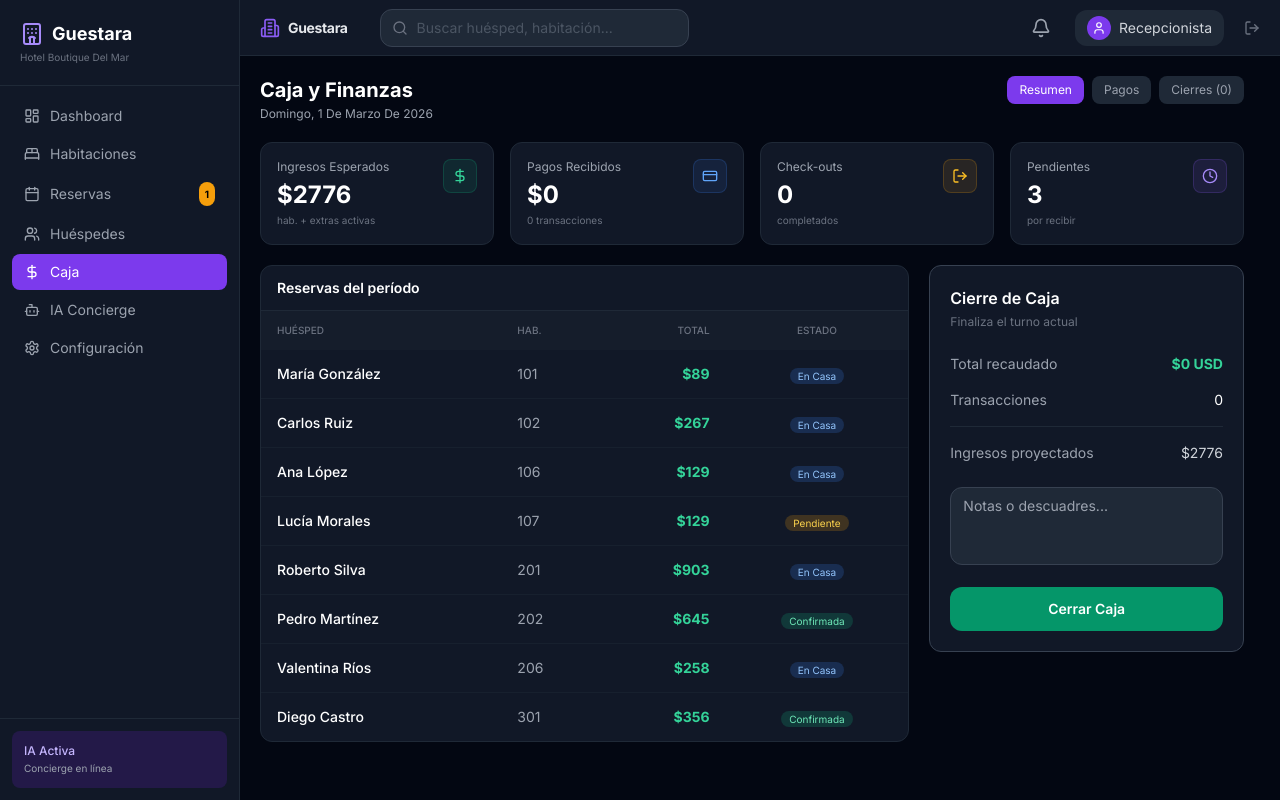
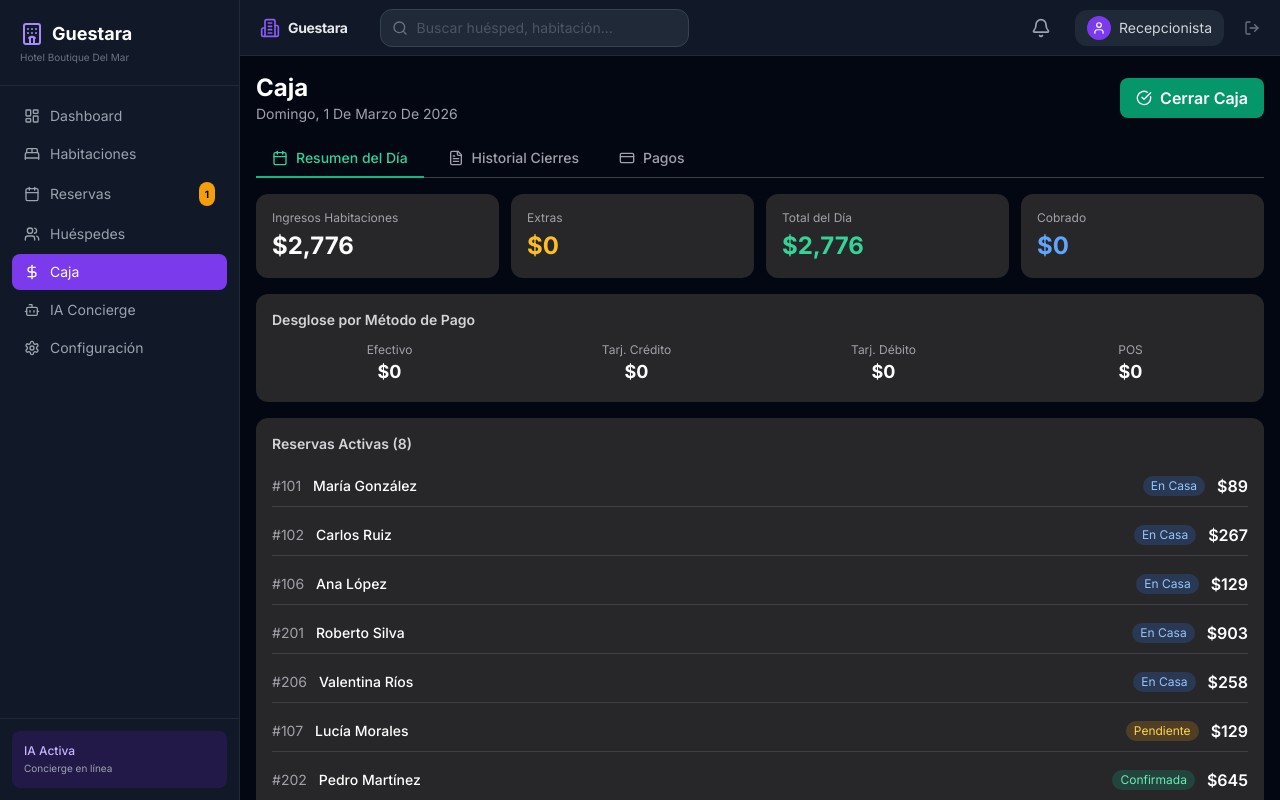
Before and after one commit to guestara-dev/guestara, a Next.js app: page /caja in a window 1280 px wide. Built offline with nearby package versions, Linux system fonts and the light colour scheme.

Commit message:
feat(caja): complete page with payments tab, KPIs, history & dialogs

```diff
--- a/app/caja/page.tsx
+++ b/app/caja/page.tsx
@@ -2,14 +2,13 @@
 import { useState } from 'react'
 import { useStore } from '@/lib/store'
 import AlertDialog from '@/components/AlertDialog'
-import { DollarSign, TrendingUp, LogOut, LogIn, Calendar, CheckCircle, Clock, FileText, CreditCard } from 'lucide-react'
+import { DollarSign, TrendingUp, LogOut, LogIn, Calendar, CheckCircle, Clock, FileText, CreditCard, X } from 'lucide-react'
 
 const statusCls: Record<string,string> = {
   'checked-in':'bg-blue-500/20 text-blue-300', 'completed':'bg-gray-500/20 text-gray-400',
   'confirmed':'bg-emerald-500/20 text-emerald-300', 'pending':'bg-amber-500/20 text-amber-300',
   'cancelled':'bg-red-500/20 text-red-400',
 }
-
 const statusLabel: Record<string,string> = {
   'checked-in':'En Casa', completed:'Completada', confirmed:'Confirmada',
   pending:'Pendiente', cancelled:'Cancelada',
@@ -24,187 +23,179 @@ export default function CajaPage() {
   const today = new Date().toLocaleDateString('es-CL', { weekday:'long', year:'numeric', month:'long', day:'numeric' })
 
   const checkoutsHoy = reservations.filter(r => r.status === 'completed')
-  const checkinsHoy = reservations.filter(r => r.status === 'checked-in')
-  const pendientes = reservations.filter(r => ['pending','confirmed'].includes(r.status))
+  const checkinsHoy  = reservations.filter(r => r.status === 'checked-in')
+  const pendientes   = reservations.filter(r => ['pending','confirmed'].includes(r.status))
 
-  const roomsTotal = reservations.filter(r => r.status !== 'cancelled').reduce((s,r) => s + r.amount, 0)
-  const extrasTotal = (extras ?? []).reduce((s,e) => s + e.total, 0)
-  const grandTotal = roomsTotal + extrasTotal
+  const roomsTotal   = reservations.filter(r => r.status !== 'cancelled').reduce((s,r) => s + r.amount, 0)
+  const extrasTotal  = (extras ?? []).reduce((s,e) => s + e.total, 0)
+  const grandTotal   = roomsTotal + extrasTotal
 
-  // Pagos del período (hoy)
   const paymentsTotal = (payments ?? []).reduce((s,p) => s + p.totalAmount, 0)
+  const payByMethod = (method: string) => (payments ?? []).filter(p => p.method === method).reduce((s,p) => s + p.totalAmount, 0)
 
-  const lastClosing = cashClosings.length > 0 ? cashClosings[0] : null
+  const handleClose = () => {
+    closeCaja({ notes, roomsTotal, extrasTotal, grandTotal, checkoutsCount: checkoutsHoy.length, checkinsCount: checkinsHoy.length, newReservations: pendientes.length })
+    setNotes('')
+    setConfirm(false)
+  }
 
-  const stats = [
-    { label:'Ingresos Esperados', value:`$${grandTotal}`, sub:'hab. + extras activas',
-      icon:DollarSign, cls:'text-emerald-400 bg-emerald-500/10 border-emerald-500/20' },
-    { label:'Pagos Recibidos', value:`$${paymentsTotal}`, sub:`${(payments??[]).length} transacciones`,
-      icon:CreditCard, cls:'text-blue-400 bg-blue-500/10 border-blue-500/20' },
-    { label:'Check-outs', value:String(checkoutsHoy.length), sub:'completados',
-      icon:LogOut, cls:'text-amber-400 bg-amber-500/10 border-amber-500/20' },
-    { label:'Pendientes', value:String(pendientes.length), sub:'por recibir',
-      icon:Clock, cls:'text-violet-400 bg-violet-500/10 border-violet-500/20' },
-  ]
+  const tabs = [{ id:'hoy', label:'Resumen del Día', icon: Calendar },{ id:'historial', label:'Historial Cierres', icon: FileText },{ id:'pagos', label:'Pagos', icon: CreditCard }] as const
 
   return (
-    <div className="p-5 space-y-5 max-w-5xl">
+    <div className="p-4 space-y-4">
       {/* Header */}
-      <div className="flex items-start justify-between">
+      <div className="flex items-center justify-between">
         <div>
-          <h1 className="text-xl font-bold">Caja y Finanzas</h1>
-          <p className="text-gray-400 text-xs mt-0.5 capitalize">{today}</p>
-          {lastClosing && (
-            <p className="text-[10px] text-gray-600 mt-1">
-              Último cierre: {lastClosing.date} — ${lastClosing.grandTotal} USD
-            </p>
-          )}
+          <h1 className="text-2xl font-bold text-white">Caja</h1>
+          <p className="text-sm text-zinc-400 capitalize">{today}</p>
         </div>
-        <div className="flex gap-2">
-          {(['hoy','pagos','historial'] as const).map(t => (
-            <button key={t} onClick={() => setTab(t)}
-              className={`px-3 py-1.5 rounded-lg text-xs transition-colors ${
-                tab===t ? 'bg-violet-600 text-white' : 'bg-gray-800 text-gray-400 hover:text-white'
+        <button onClick={() => setConfirm(true)}
+          className="flex items-center gap-2 bg-emerald-600 hover:bg-emerald-500 text-white px-4 py-2 rounded-lg font-semibold transition">
+          <CheckCircle className="w-4 h-4" /> Cerrar Caja
+        </button>
+      </div>
+
+      {/* Tabs */}
+      <div className="flex gap-2 border-b border-zinc-700">
+        {tabs.map(t => (
+          <button key={t.id} onClick={() => setTab(t.id)}
+            className={`flex items-center gap-2 px-4 py-2 text-sm font-medium transition border-b-2 -mb-px ${
+              tab === t.id ? 'border-emerald-500 text-emerald-400' : 'border-transparent text-zinc-400 hover:text-white'
             }`}>
-              {t==='hoy' ? 'Resumen' : t==='pagos' ? 'Pagos' : `Cierres (${cashClosings.length})`}
+            <t.icon className="w-4 h-4" />{t.label}
           </button>
+        ))}
+      </div>
+
+      {/* TAB: HOY */}
+      {tab === 'hoy' && (
+        <div className="space-y-4">
+          {/* KPI Cards */}
+          <div className="grid grid-cols-2 md:grid-cols-4 gap-3">
+            <div className="bg-zinc-800 rounded-xl p-4">
+              <p className="text-xs text-zinc-400 mb-1">Ingresos Habitaciones</p>
+              <p className="text-2xl font-bold text-white">${roomsTotal.toLocaleString()}</p>
+            </div>
+            <div className="bg-zinc-800 rounded-xl p-4">
+              <p className="text-xs text-zinc-400 mb-1">Extras</p>
+              <p className="text-2xl font-bold text-amber-400">${extrasTotal.toLocaleString()}</p>
+            </div>
+            <div className="bg-zinc-800 rounded-xl p-4">
+              <p className="text-xs text-zinc-400 mb-1">Total del Día</p>
+              <p className="text-2xl font-bold text-emerald-400">${grandTotal.toLocaleString()}</p>
+            </div>
+            <div className="bg-zinc-800 rounded-xl p-4">
+              <p className="text-xs text-zinc-400 mb-1">Cobrado</p>
+              <p className="text-2xl font-bold text-blue-400">${paymentsTotal.toLocaleString()}</p>
+            </div>
+          </div>
+
+          {/* Desglose por método de pago */}
+          <div className="bg-zinc-800 rounded-xl p-4">
+            <h3 className="text-sm font-semibold text-zinc-300 mb-3">Desglose por Método de Pago</h3>
+            <div className="grid grid-cols-2 md:grid-cols-4 gap-3">
+              {[{key:'cash',label:'Efectivo'},{key:'card_credit',label:'Tarj. Crédito'},{key:'card_debit',label:'Tarj. Débito'},{key:'pos',label:'POS'}].map(m=>(
+                <div key={m.key} className="text-center">
+                  <p className="text-xs text-zinc-400">{m.label}</p>
+                  <p className="text-lg font-bold text-white">${payByMethod(m.key).toLocaleString()}</p>
+                </div>
               ))}
             </div>
           </div>
 
-      {tab === 'hoy' && (
-        <>
-          {/* Stats */}
-          <div className="grid grid-cols-4 gap-4">
-            {stats.map(({ label,value,sub,icon:Icon,cls }) => (
-              <div key={label} className="bg-gray-900 border border-gray-800 rounded-xl p-4">
-                <div className="flex items-start justify-between">
-                  <div>
-                    <p className="text-xs text-gray-400">{label}</p>
-                    <p className="text-2xl font-bold mt-1">{value}</p>
-                    <p className="text-[10px] text-gray-500 mt-0.5">{sub}</p>
+          {/* Reservas activas */}
+          <div className="bg-zinc-800 rounded-xl p-4">
+            <h3 className="text-sm font-semibold text-zinc-300 mb-3">Reservas Activas ({checkinsHoy.length + pendientes.length})</h3>
+            <div className="space-y-2">
+              {[...checkinsHoy, ...pendientes].map(r => (
+                <div key={r.id} className="flex items-center justify-between py-2 border-b border-zinc-700 last:border-0">
+                  <div className="flex items-center gap-3">
+                    <span className="text-zinc-400 text-sm">#{r.room}</span>
+                    <span className="text-white text-sm font-medium">{r.guest}</span>
                   </div>
-                  <div className={`p-2 rounded-lg border ${cls}`}><Icon className="w-4 h-4"/></div>
+                  <div className="flex items-center gap-3">
+                    <span className={`text-xs px-2 py-0.5 rounded-full ${statusCls[r.status]}`}>{statusLabel[r.status]}</span>
+                    <span className="text-white font-semibold">${r.amount.toLocaleString()}</span>
                   </div>
                 </div>
               ))}
             </div>
+          </div>
 
-          <div className="grid grid-cols-3 gap-5">
-            {/* Actividad Reciente */}
-            <div className="col-span-2 space-y-5">
-              <div className="bg-gray-900 border border-gray-800 rounded-xl overflow-hidden">
-                <div className="px-4 py-3 border-b border-gray-800 flex items-center justify-between">
-                  <h2 className="text-sm font-semibold">Reservas del período</h2>
+          {/* Notas */}
+          <div className="bg-zinc-800 rounded-xl p-4">
+            <label className="text-sm text-zinc-400 block mb-2">Notas del cierre</label>
+            <textarea value={notes} onChange={e => setNotes(e.target.value)}
+              placeholder="Observaciones, incidencias, etc..."
+              className="w-full bg-zinc-700 text-white text-sm rounded-lg p-3 h-24 resize-none border border-zinc-600 focus:outline-none focus:border-emerald-500" />
           </div>
-                <div className="overflow-x-auto">
-                  <table className="w-full text-left">
-                    <thead className="text-[10px] text-gray-500 uppercase bg-gray-800/30">
-                      <tr>
-                        <th className="px-4 py-3 font-medium">Huésped</th>
-                        <th className="px-4 py-3 font-medium">Hab.</th>
-                        <th className="px-4 py-3 font-medium text-right">Total</th>
-                        <th className="px-4 py-3 font-medium text-center">Estado</th>
-                      </tr>
-                    </thead>
-                    <tbody className="divide-y divide-gray-800/50">
-                      {reservations.filter(r=>r.status!=='cancelled').slice(0,8).map(r => {
-                        const resExtras = (extras??[]).filter(e => e.reservationId === r.id)
-                        const total = r.amount + resExtras.reduce((s,e)=>s+e.total, 0)
-                        return (
-                          <tr key={r.id} className="hover:bg-gray-800/20">
-                            <td className="px-4 py-3 text-sm font-medium">{r.guest}</td>
-                            <td className="px-4 py-3 text-sm text-gray-400">{r.room}</td>
-                            <td className="px-4 py-3 text-sm font-bold text-emerald-400 text-right">${total}</td>
-                            <td className="px-4 py-3 text-center">
-                              <span className={`text-[10px] px-2 py-0.5 rounded-full ${statusCls[r.status]}`}>
-                                {statusLabel[r.status]}
-                              </span>
-                            </td>
-                          </tr>
-                        )
-                      })}
-                    </tbody>
-                  </table>
+        </div>
+      )}
+
+      {/* TAB: HISTORIAL */}
+      {tab === 'historial' && (
+        <div className="space-y-3">
+          {cashClosings.length === 0 ? (
+            <div className="bg-zinc-800 rounded-xl p-8 text-center">
+              <Clock className="w-10 h-10 text-zinc-600 mx-auto mb-2" />
+              <p className="text-zinc-400">No hay cierres registrados aún</p>
+            </div>
+          ) : [...cashClosings].reverse().map((c: any) => (
+            <div key={c.id} className="bg-zinc-800 rounded-xl p-4">
+              <div className="flex items-center justify-between mb-2">
+                <div>
+                  <p className="text-white font-semibold">{c.date}</p>
+                  <p className="text-xs text-zinc-400">Cerrado a las {c.closedAt} · por {c.user}</p>
+                </div>
+                <p className="text-emerald-400 font-bold text-lg">${c.grandTotal?.toLocaleString()}</p>
+              </div>
+              <div className="grid grid-cols-3 gap-2 text-xs text-zinc-400">
+                <span><LogOut className="w-3 h-3 inline mr-1" />{c.checkoutsCount} checkouts</span>
+                <span><LogIn className="w-3 h-3 inline mr-1" />{c.checkinsCount} checkins</span>
+                <span><DollarSign className="w-3 h-3 inline mr-1" />Extras: ${c.extrasTotal?.toLocaleString()}</span>
+              </div>
+              {c.notes && <p className="mt-2 text-xs text-zinc-500 italic">"{c.notes}"</p>}
+            </div>
+          ))}
+        </div>
+      )}
+
+      {/* TAB: PAGOS */}
+      {tab === 'pagos' && (
+        <div className="space-y-3">
+          {(payments ?? []).length === 0 ? (
+            <div className="bg-zinc-800 rounded-xl p-8 text-center">
+              <CreditCard className="w-10 h-10 text-zinc-600 mx-auto mb-2" />
+              <p className="text-zinc-400">No hay pagos registrados</p>
+            </div>
+          ) : [...(payments ?? [])].reverse().map((p: any) => (
+            <div key={p.id} className={`bg-zinc-800 rounded-xl p-4 border-l-4 ${p.status === 'approved' ? 'border-emerald-500' : 'border-red-500'}`}>
+              <div className="flex items-center justify-between">
+                <div>
+                  <p className="text-white font-semibold">{p.guest} · Hab {p.room}</p>
+                  <p className="text-xs text-zinc-400">{p.date} {p.time} · {p.method === 'cash' ? 'Efectivo' : p.method === 'card_credit' ? 'Crédito' : p.method === 'card_debit' ? 'Débito' : 'POS'}
+                    {p.cardLast4 ? ` *${p.cardLast4}` : ''}
+                    {p.authCode ? ` · Auth: ${p.authCode}` : ''}
+                  </p>
+                </div>
+                <div className="text-right">
+                  <p className={`font-bold text-lg ${p.status === 'approved' ? 'text-emerald-400' : 'text-red-400'}`}>${p.totalAmount?.toLocaleString()}</p>
+                  <p className="text-xs text-zinc-500">{p.status === 'approved' ? 'Aprobado' : 'Rechazado'}</p>
                 </div>
               </div>
             </div>
-
-            {/* Panel de Cierre */}
-            <div className="bg-gray-900 border border-gray-700 rounded-xl p-5 h-fit">
-              <h2 className="font-semibold mb-1">Cierre de Caja</h2>
-              <p className="text-xs text-gray-500 mb-6">Finaliza el turno actual</p>
-
-              <div className="space-y-4 mb-6">
-                <div className="flex justify-between text-sm">
-                  <span className="text-gray-400">Total recaudado</span>
-                  <span className="font-bold text-emerald-400">${paymentsTotal} USD</span>
-                </div>
-                <div className="flex justify-between text-sm">
-                  <span className="text-gray-400">Transacciones</span>
-                  <span>{(payments??[]).length}</span>
-                </div>
-                <hr className="border-gray-800" />
-                <div className="flex justify-between text-sm">
-                  <span className="text-gray-400">Ingresos proyectados</span>
-                  <span className="text-gray-300">${grandTotal}</span>
-                </div>
-              </div>
-
-              <textarea value={notes} onChange={e=>setNotes(e.target.value)} rows={3}
-                placeholder="Notas o descuadres..."
-                className="w-full bg-gray-800 border border-gray-700 rounded-xl px-3 py-2 text-sm mb-4 focus:outline-none focus:border-violet-500 resize-none"/>
-
-              <button onClick={() => setConfirm(true)}
-                className="w-full bg-emerald-600 hover:bg-emerald-500 py-3 rounded-xl font-semibold transition-colors text-sm">
-                Cerrar Caja
-              </button>
-            </div>
-          </div>
-        </>
-      )}
-
-      {tab === 'pagos' && (
-        <div className="bg-gray-900 border border-gray-800 rounded-xl overflow-hidden">
-          <table className="w-full text-left">
-            <thead className="bg-gray-800/30 text-xs text-gray-500">
-              <tr>
-                <th className="px-4 py-3">Fecha</th>
-                <th className="px-4 py-3">Huésped</th>
-                <th className="px-4 py-3">Método</th>
-                <th className="px-4 py-3">Referencia</th>
-                <th className="px-4 py-3 text-right">Monto</th>
-              </tr>
-            </thead>
-            <tbody className="divide-y divide-gray-800">
-              {payments.length === 0 ? (
-                <tr><td colSpan={5} className="py-20 text-center text-gray-500">No hay pagos registrados hoy</td></tr>
-              ) : payments.map(p => (
-                <tr key={p.id} className="hover:bg-gray-800/20">
-                  <td className="px-4 py-3 text-xs text-gray-400">{p.date} {p.time}</td>
-                  <td className="px-4 py-3 text-sm font-medium">{p.guest}</td>
-                  <td className="px-4 py-3 text-xs capitalize text-blue-300">{p.method}</td>
-                  <td className="px-4 py-3 text-xs text-gray-500 font-mono">{p.authCode || '—'}</td>
-                  <td className="px-4 py-3 text-sm font-bold text-emerald-400 text-right">${p.totalAmount}</td>
-                </tr>
           ))}
-            </tbody>
-          </table>
         </div>
       )}
 
-      {tab === 'historial' && (
-        <div className="bg-gray-900 border border-gray-800 rounded-xl overflow-hidden text-center py-20">
-           <Calendar className="w-10 h-10 text-gray-800 mx-auto mb-3" />
-           <p className="text-gray-500 text-sm">Historial de cierres disponible próximamente</p>
-        </div>
-      )}
-
-      <AlertDialog open={confirm} title="¿Confirmar Cierre?"
-        description={`Se cerrará la caja con un total recaudado de $${paymentsTotal} USD.`}
-        variant="warning" confirmLabel="Cerrar Caja" cancelLabel="Cancelar"
-        onConfirm={() => { closeCaja(notes); setConfirm(false); setNotes(''); setTab('historial') }}
-        onCancel={() => setConfirm(false)}/>
+      {/* Confirm Dialog */}
+      <AlertDialog
+        open={confirm}
+        title="Cerrar Caja del Día"
+        description={`¿Confirmas el cierre de caja? Total del día: $${grandTotal.toLocaleString()}. Esta acción quedará registrada en el historial.`}
+        onConfirm={handleClose}
+        onCancel={() => setConfirm(false)}
+      />
     </div>
   )
 }
```
Lines whose indentation alone changed are shown as unchanged.
